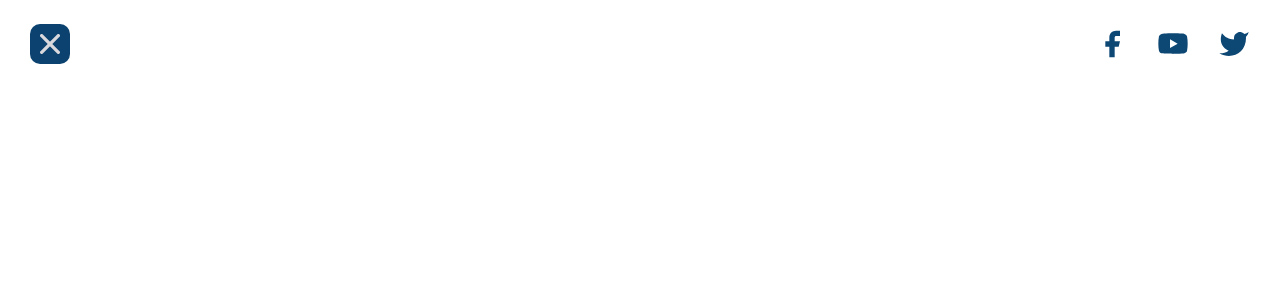
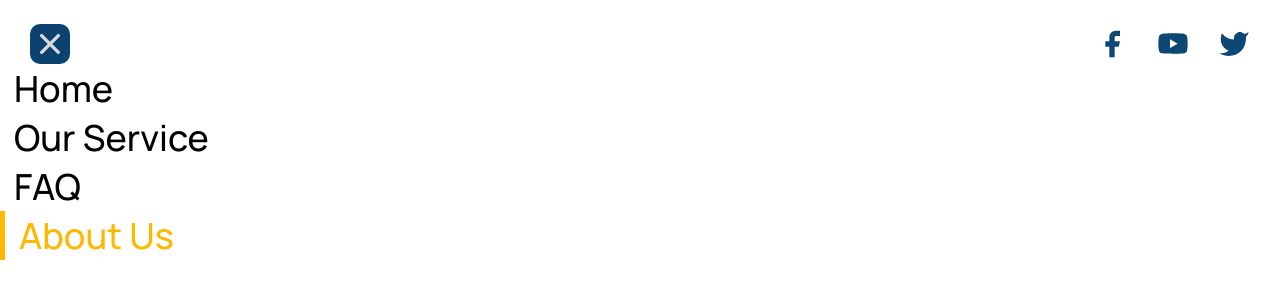
Before and after one commit to rflcnunes/loveanimals, a Vue app: page / in a window 1280 px wide. Shown: the top 300 px of the page. Built offline with nearby package versions, Linux system fonts and the light colour scheme.

Commit message:
added TheBanner

```diff
--- a/src/App.vue
+++ b/src/App.vue
@@ -1,16 +1,21 @@
 <template>
   <div id="app">
     <TheNavbar />
+    <div id="body">
+      <TheBanner />
+    </div>
   </div>
 </template>
 
 <script>
+import TheBanner from './components/molecules/TheBanner.vue';
 import TheNavbar from './components/molecules/TheNavbar.vue';
 
 export default {
   name: 'App',
   components: {
-    TheNavbar
+    TheNavbar,
+    TheBanner
 }
 }
 </script>
--- /dev/null
+++ b/src/components/molecules/TheBanner.vue
@@ -0,0 +1,69 @@
+<template>
+  <div class="the-banner">
+    <ul class="the-banner__list">
+      <li
+        v-for="(item, index) in items"
+        :key="index"
+        :class="[
+          'the-banner__item',
+          { 'the-banner__item--active': selectedItemIndex === index },
+        ]"
+        @click="selectedItemIndex = index"
+      >
+        <TheTypography class="item" :text="item" displaySize="md" />
+      </li>
+    </ul>
+  </div>
+</template>
+
+<script>
+import TheTypography from '../atoms/TheTypography.vue';
+
+export default {
+    name: "TheBanner",
+    data() {
+        return {
+            items: ["Home", "Our Service", "FAQ", "About Us"],
+            selectedItemIndex: 0,
+        };
+    },
+    mounted() {
+        setInterval(() => {
+            this.selectedItemIndex = (this.selectedItemIndex + 1) % this.items.length;
+        }, 1000);
+    },
+    components: { TheTypography }
+};
+</script>
+
+<style lang="scss">
+.the-banner {
+  font-family: $primaryFontFamily;
+
+  &__list {
+    list-style: none;
+    display: grid;
+    grid-auto-flow: row;
+  }
+
+  &__item {
+    display: inline-block;
+    margin-right: 10px;
+    cursor: pointer;
+
+    .item {
+      margin-left: 14px;
+    }
+
+    &:last-child {
+      margin-right: 0;
+    }
+
+    &--active {
+      color: $primaryYellow;
+      border-left: 5px solid $primaryYellow;
+      transition: all 0.5s ease;
+    }
+  }
+}
+</style>
```
